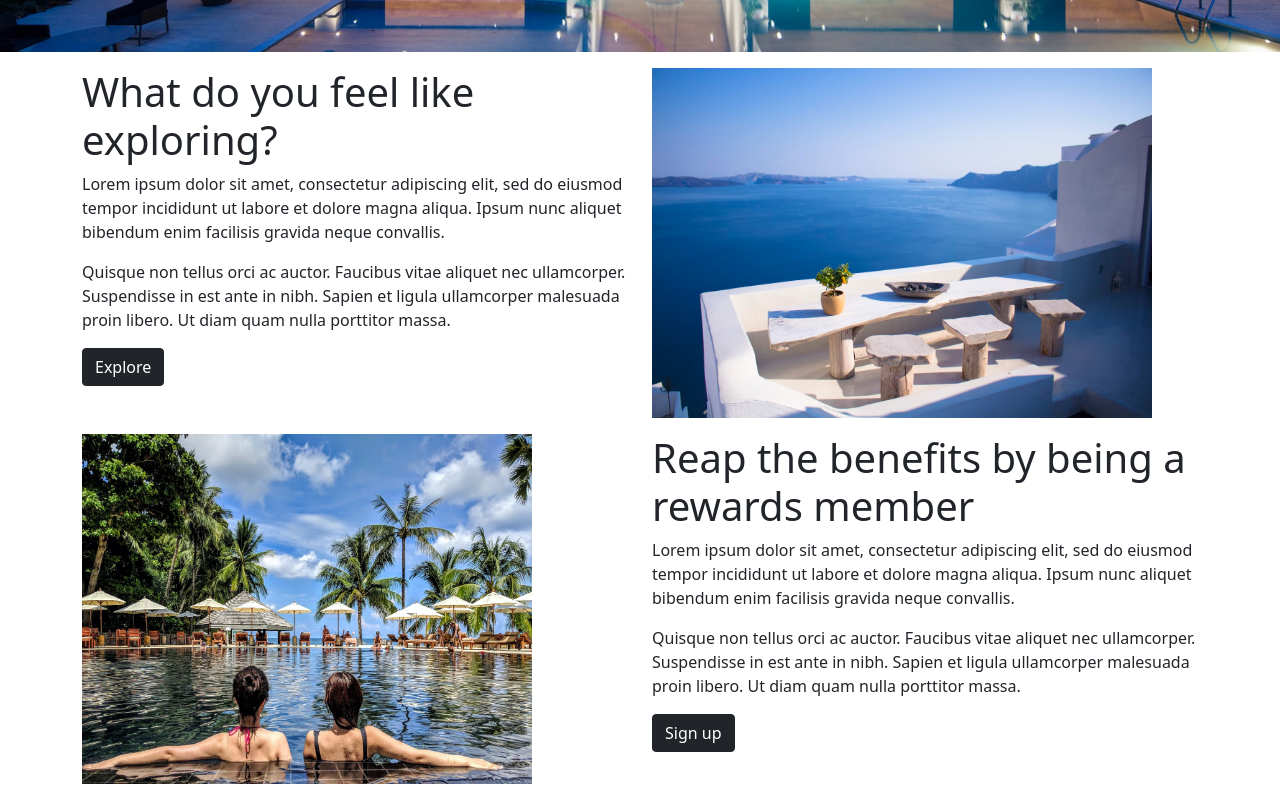
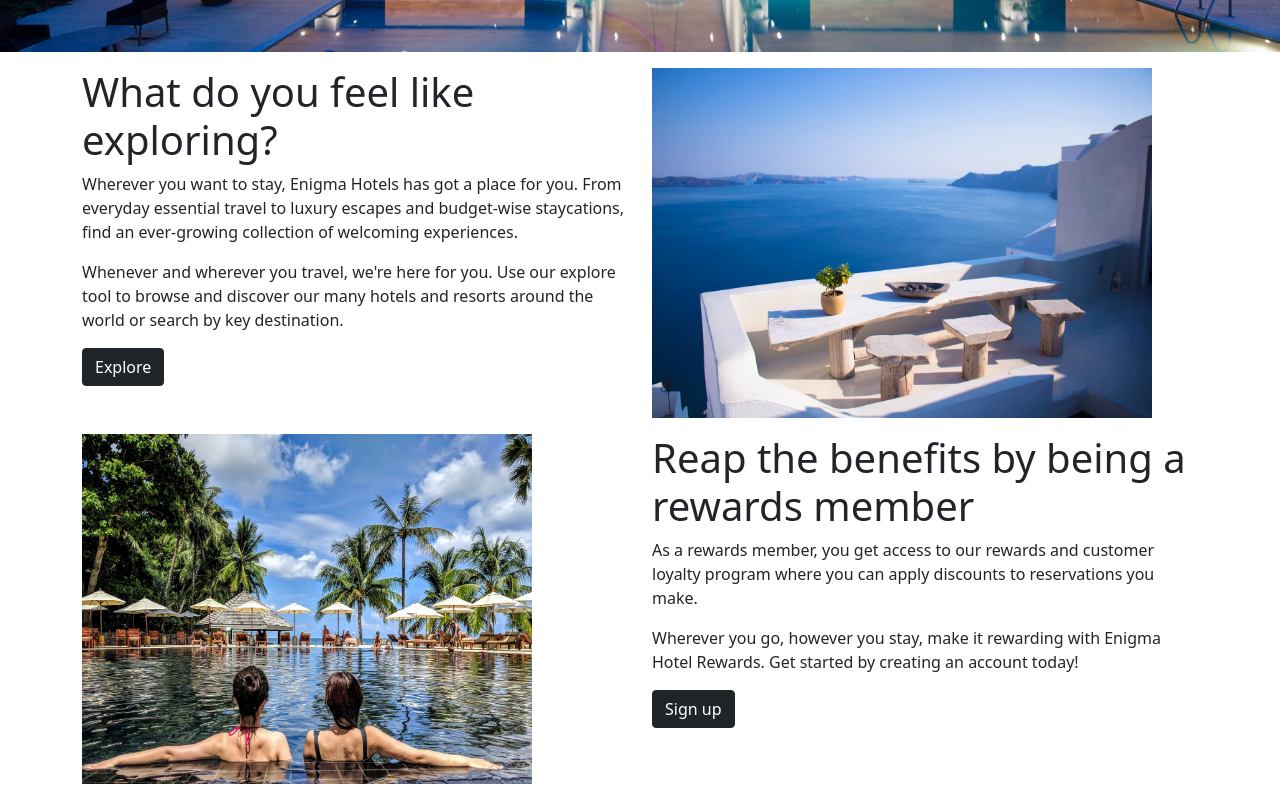
Before and after one commit to gopinathsjsu/team-project-team-17, a React (Create React App) app in the folder frontend/: page / in a window 1280 px wide. Shown: the part 512-1312 px from the top of the page. Built offline with nearby package versions, Linux system fonts and the light colour scheme.

Commit message:
Changed home description and rewards validation

```diff
--- a/frontend/src/components/MyNavbar.js
+++ b/frontend/src/components/MyNavbar.js
@@ -30,11 +30,11 @@ function MyNavbar() {
             <Navbar className='px-4' bg='dark' variant='dark'>
                 <LinkContainer to='/'>
                     <Navbar.Brand >
-                        Hotels
+                        Enigma Hotels
                     </Navbar.Brand>
                 </LinkContainer>
 
-                <div style={{ width: '75%', position: 'relative' }}>
+                <div style={{ width: '65%', position: 'relative' }}>
                     <FormControl type='search' className='nav-search'
                         placeholder='Search for hotels and locations' title='search' ref={search} />
                     <Button className='rounded-circle search-button ms-2'
--- a/frontend/src/pages/BookRoom.js
+++ b/frontend/src/pages/BookRoom.js
@@ -13,6 +13,7 @@ import API_URL from "../apiConfig";
 import { differenceInYears, isWithinInterval, areIntervalsOverlapping, differenceInCalendarDays } from 'date-fns'
 import { getBankHolidays } from 'date-fns-holiday-us'
 import { useNavigate } from 'react-router-dom'
+import MyToast from "../components/MyToast";
 
 function BookRoom() {
   const bookInfo = useSelector((state) => state);
@@ -30,6 +31,8 @@ function BookRoom() {
   const [user, setUser] = useState({})
   const navigate = useNavigate()
   let totalCost = 0
+  const [showToast, setShowToast] = useState(false)
+  const [toastText, setToastText] = useState('')
 
   const user_id = JSON.parse(localStorage.getItem('user'))._id
 
@@ -162,6 +165,12 @@ function BookRoom() {
   }
 
   const handleSubmit = () => {
+    if (rewards > user.rewards) {
+      setShowToast(true)
+      setToastText('Please enter a rewards amount that\'s not higher than what you have')
+      return
+    }
+
     let amenitiesName = []
     amenities.forEach(amenity => amenitiesName.push(amenity.name))
 
@@ -304,6 +313,7 @@ function BookRoom() {
           </Button>
         </Col>
       </Row>
+      <MyToast show={showToast} handleClose={() => setShowToast(false)} text={toastText} />
     </Container>
   );
 }
--- a/frontend/src/pages/Home.js
+++ b/frontend/src/pages/Home.js
@@ -1,12 +1,14 @@
-import React from 'react'
+import React, { useState } from 'react'
 import Button from 'react-bootstrap/Button'
 import Container from 'react-bootstrap/Container'
 import Row from 'react-bootstrap/Row'
 import Col from 'react-bootstrap/Col'
 import Image from 'react-bootstrap/Image'
 import { useNavigate } from 'react-router-dom'
+import SignInModal from '../components/SignInModal'
 function Home() {
     const navigate = useNavigate()
+    const [show, setShow] = useState(false)
 
     return (
         <div>
@@ -21,17 +23,14 @@ function Home() {
                     <Col className='mb-3'>
                         <h1>What do you feel like exploring?</h1>
                         <p>
-                            Lorem ipsum dolor sit amet, consectetur adipiscing elit,
-                            sed do eiusmod tempor incididunt ut labore et dolore magna
-                            aliqua. Ipsum nunc aliquet bibendum enim facilisis
-                            gravida neque convallis.
+                            Wherever you want to stay, Enigma Hotels
+                            has got a place for you. From everyday essential travel to luxury escapes and budget-wise staycations,
+                            find an ever-growing collection of welcoming experiences.
                         </p>
                         <p>
-                            Quisque non tellus orci ac auctor.
-                            Faucibus vitae aliquet nec ullamcorper.
-                            Suspendisse in est ante in nibh.
-                            Sapien et ligula ullamcorper malesuada proin libero.
-                            Ut diam quam nulla porttitor massa.
+                            Whenever and wherever you travel, we're here for you.
+                            Use our explore tool to browse and discover our many hotels and resorts around the world
+                            or search by key destination.
                         </p>
                         <Button onClick={() => navigate('/search/')} variant='dark'>Explore</Button>
                     </Col>
@@ -48,22 +47,19 @@ function Home() {
                     <Col>
                         <h1>Reap the benefits by being a rewards member</h1>
                         <p>
-                            Lorem ipsum dolor sit amet, consectetur adipiscing elit,
-                            sed do eiusmod tempor incididunt ut labore et dolore magna
-                            aliqua. Ipsum nunc aliquet bibendum enim facilisis
-                            gravida neque convallis.
+                            As a rewards member, you get access to our
+                            rewards and customer loyalty program where you
+                            can apply discounts to reservations you make.
                         </p>
                         <p>
-                            Quisque non tellus orci ac auctor.
-                            Faucibus vitae aliquet nec ullamcorper.
-                            Suspendisse in est ante in nibh.
-                            Sapien et ligula ullamcorper malesuada proin libero.
-                            Ut diam quam nulla porttitor massa.
+                            Wherever you go, however you stay, make it rewarding with Enigma Hotel Rewards.
+                            Get started by creating an account today!
                         </p>
-                        <Button variant='dark'>Sign up</Button>
+                        <Button variant='dark' onClick={() => setShow(true)}>Sign up</Button>
                     </Col>
                 </Row>
             </Container>
+            <SignInModal show={show} handleClose={() => setShow(false)} />
         </div>
     )
 }
```
